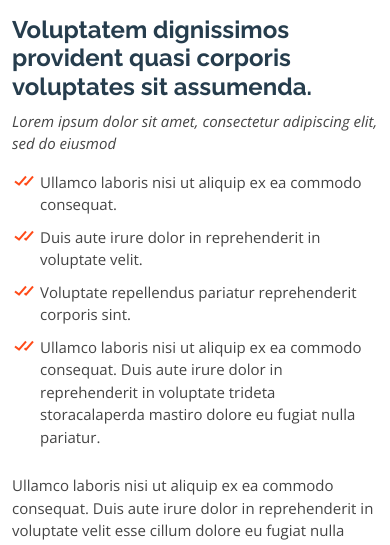
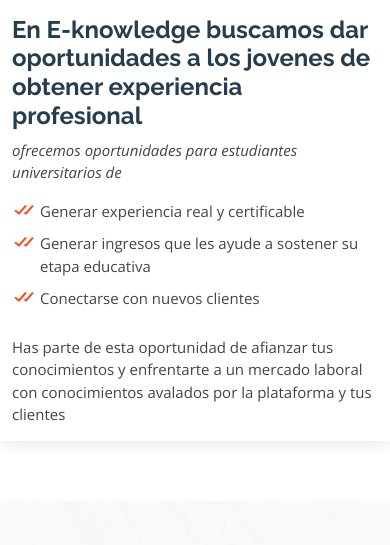
Before and after one commit to JohnHernandezC/Proyecto-Integrador, a Django app: page /contactanos/acerca/ in a window 390 px wide. Shown: the part 431-976 px from the top of the page. Run offline with Django 4.2, Linux system fonts and the light colour scheme; some libraries are stand-ins or nearby versions.

Commit message:
last commit

```diff
--- a/FormularioApp/urls.py
+++ b/FormularioApp/urls.py
@@ -3,9 +3,10 @@
 from django.contrib import admin
 from django.urls import path
 from .views import *
+from django.contrib.auth.decorators import login_required
 
 urlpatterns = [
-    path('reportesP/',reporte_personas,name='reportes'),
+    path('reportesP/',login_required(reporte_personas),name='reportes'),
 ]
 urlpatterns+=static(settings.MEDIA_URL, document_root=settings.MEDIA_ROOT)
 #+ static(settings.MEDIA_URL, document_root=settings.MEDIA_ROOT)
--- a/ProyectoIntegrador/settings.py
+++ b/ProyectoIntegrador/settings.py
@@ -182,7 +182,7 @@
     BASE_DIR / "static",
 
     ]
-LOGIN_REDIRECT_URL = reverse_lazy('login')
+LOGIN_REDIRECT_URL = reverse_lazy('inicio:index-principal')
 
 
 # Default primary key field type
--- a/UsuariosApp/urls.py
+++ b/UsuariosApp/urls.py
@@ -7,7 +7,7 @@
 urlpatterns = [
 
     path('crearU/',registrarUsuario.as_view(),name='crear-User'),
-    path('editarU/<int:pk>',ActualizarUsuario.as_view(),name='editarUsuario'),
-    path('ofertante',cambiarUsuario,name='CambiarTipoUsuario'),
+    path('editarU/<int:pk>',login_required(ActualizarUsuario.as_view()),name='editarUsuario'),
+    path('ofertante',login_required(cambiarUsuario),name='CambiarTipoUsuario'),
 
 ]
--- a/chatApp/urls.py
+++ b/chatApp/urls.py
@@ -1,12 +1,13 @@
 from django.urls import path
 from .views import *
+from django.contrib.auth.decorators import login_required
 
 
 urlpatterns = [
 
-    path('chat/<int:pk>', chat_view, name='chats'),
-    path('chat/<int:sender>/<int:receiver>/', message_view, name='chat'),
-    path('api/messages/<int:sender>/<int:receiver>/', message_list, name='message-detail'),
-    path('api/messages/', message_list, name='message-list'),
+    path('chat/<int:pk>', login_required(chat_view), name='chats'),
+    path('chat/<int:sender>/<int:receiver>/', login_required(message_view), name='chat'),
+    path('api/messages/<int:sender>/<int:receiver>/', login_required(message_list), name='message-detail'),
+    path('api/messages/', login_required(message_list), name='message-list'),
 
 ]
--- a/comentariosApp/api/urls.py
+++ b/comentariosApp/api/urls.py
@@ -2,9 +2,10 @@
 from django.urls import path
 
 from comentariosApp.api.views import *
+from django.contrib.auth.decorators import login_required
 
 urlpatterns = [
-    path('comentarioc/<int:pk>/<int:pk2>', ComentarioCreate.as_view(),name='comentario-create'),
+    path('comentarioc/<int:pk>/<int:pk2>', login_required(ComentarioCreate.as_view()),name='comentario-create'),
     path('comentariol/<int:pk>', ComentarioLis.as_view(),name='comentario-list'),#tae la lista de comentarios pertenecientes a un autor
     path('comentario/<int:pk>', ComentariosDetail.as_view(),name='comentario-detail'),
 ]
--- a/contactoApp/templates/about/about.html
+++ b/contactoApp/templates/about/about.html
@@ -31,20 +31,18 @@
         </div>
 
         <div class="col-lg-6 pt-3 pt-lg-0 content">
-          <h3>{% trans 'Voluptatem dignissimos provident quasi corporis voluptates sit assumenda.' %}</h3>
+          <h3>{% trans 'En E-knowledge buscamos dar oportunidades a los jovenes de obtener experiencia profesional' %}</h3>
           <p class="fst-italic">
-            {% trans 'Lorem ipsum dolor sit amet, consectetur adipiscing elit, sed do eiusmod ' %}
+            {% trans 'ofrecemos oportunidades para estudiantes universitarios de ' %}
           </p>
           <ul>
-            <li><i class="bx bx-check-double"></i>{% trans ' Ullamco laboris nisi ut aliquip ex ea commodo consequat.' %}</li>
-            <li><i class="bx bx-check-double"></i>{% trans ' Duis aute irure dolor in reprehenderit in voluptate velit.' %}</li>
-            <li><i class="bx bx-check-double"></i>{% trans ' Voluptate repellendus pariatur reprehenderit corporis sint.' %}</li>
-            <li><i class="bx bx-check-double"></i>{% trans 'Ullamco laboris nisi ut aliquip ex ea commodo consequat. Duis aute irure dolor in reprehenderit in voluptate trideta storacalaperda mastiro dolore eu fugiat nulla pariatur.' %}</li>
+            <li><i class="bx bx-check-double"></i>{% trans ' Generar experiencia real y certificable' %}</li>
+            <li><i class="bx bx-check-double"></i>{% trans ' Generar ingresos que les ayude a sostener su etapa educativa' %}</li>
+            <li><i class="bx bx-check-double"></i>{% trans ' Conectarse con nuevos clientes' %}</li>
+
           </ul>
           <p>
-            {% blocktrans %} Ullamco laboris nisi ut aliquip ex ea commodo consequat. Duis aute irure dolor in reprehenderit in voluptate
-            velit esse cillum dolore eu fugiat nulla pariatur. Excepteur sint occaecat cupidatat non proident, sunt in
-            culpa qui officia deserunt mollit anim id est laborum' {% endblocktrans  %}
+            {% blocktrans %} Has parte de esta oportunidad de afianzar tus conocimientos y enfrentarte a un mercado laboral con conocimientos avalados por la plataforma y tus clientes {% endblocktrans  %}
           </p>
         </div>
 
--- a/pagosApp/urls.py
+++ b/pagosApp/urls.py
@@ -3,7 +3,8 @@
 
 from django.urls import path
 from .views import *
+from django.contrib.auth.decorators import login_required
 
 urlpatterns = [
-    path('pago/',pago,name='pago')
+    path('pago/',login_required(pago),name='pago')
 ]
--- a/principalApp/templates/inicio/index.html
+++ b/principalApp/templates/inicio/index.html
@@ -157,14 +157,14 @@
             <li>
 
             </li>
-            <a href="https://www.youtube.com/watch?v=62uvMUmzUnk&ab_channel=STAC10N" class="glightbox btn-watch-video"><i class="bi bi-play-circle"></i><span>Watch Video</span></a>
+            <a href="https://www.youtube.com/watch?v=mCdA4bJAGGk&ab_channel=sweetblue." class="glightbox btn-watch-video"><i class="bi bi-play-circle"></i><span>Watch Video</span></a>
           </div>
             {% else %}
             <div class="d-flex">
             <li>
               <a class="btn-get-started scrollto" href="{% url 'login' %}">{% trans 'Inicia sesión' %}</a>
             </li>
-            <a href="https://www.youtube.com/watch?v=62uvMUmzUnk&ab_channel=STAC10N" class="glightbox btn-watch-video"><i class="bi bi-play-circle"></i><span>Watch Video</span></a>
+            <a href="https://www.youtube.com/watch?v=mCdA4bJAGGk&ab_channel=sweetblue." class="glightbox btn-watch-video"><i class="bi bi-play-circle"></i><span>Watch Video</span></a>
           </div>
             {% endif %}
         </div>
@@ -233,7 +233,7 @@
             <div class="col-lg-4 col-md-6 footer-newsletter">
               <h4>subscribe to our news</h4>
 
-              <form action="" method="post">
+              <form action="" >
                 <input type="email" name="email" /><input
                   type="submit"
                   value="Subscribe"
--- a/publicacionesApp/templates/publications/crearPublicaciones.html
+++ b/publicacionesApp/templates/publications/crearPublicaciones.html
@@ -15,7 +15,7 @@
 <span class="mask bg-gradient-red opacity-6"></span>
 <div class="container my-auto">
   <div class="row">
-    <div class="col-lg-4 col-md-8 col-12 mx-auto">
+
       <div class="card z-index-0 fadeIn3 fadeInBottom">
         <div class="card-header p-0 position-relative mt-n4 mx-3 z-index-2">
           <div
@@ -30,13 +30,13 @@
   <table>
     {{formaPersona | safe}}
   </table>
-  <button type="submit">Enviar</button>
+  <button class="btn btn-primary" type="submit">Enviar</button>
   {% csrf_token %}
 </form>
 
 </div>
 </div>
-</div>
+
 </div>
 </div>
 </div>
--- a/publicacionesApp/templates/publications/post.html
+++ b/publicacionesApp/templates/publications/post.html
@@ -38,7 +38,7 @@
             <li><a class="btn btn-danger " href="{% url 'chats-index:chat' request.user.id detalles.autor.id %}">Ponte en contacto</a></li>
              <li>
 
-              <p>Total: {{importe_total_carro}}</p>
+
             </li>
           </ol>
 
--- a/publicacionesApp/templates/publications/publicaciones.html
+++ b/publicacionesApp/templates/publications/publicaciones.html
@@ -31,7 +31,7 @@
                 </div>
                   <div class="row">
                     <div class="col-md-8 text-start mb-5 mt-5">
-                      <h3 class=" z-index-1 position-relative">Our services</h3>
+                      <h3 class=" z-index-1 position-relative">Nuestros servicios activos</h3>
 
                     </div>
                   </div>
--- a/publicacionesApp/urls.py
+++ b/publicacionesApp/urls.py
@@ -7,7 +7,7 @@
 
 urlpatterns = [
     path('',home,name='general-post'),
-    path('<int:id>/',detalles,name='detalles_post'),
+    path('<int:id>/',login_required(detalles),name='detalles_post'),
     path('autor/<int:id>',autor,name='detalles-autor'),
     path('crear/',login_required(crearPost),name='crear-post'),
     path('listar/',login_required(listarMisPost),name='listar-post'),
```
Also changed, not shown: db.sqlite3.
